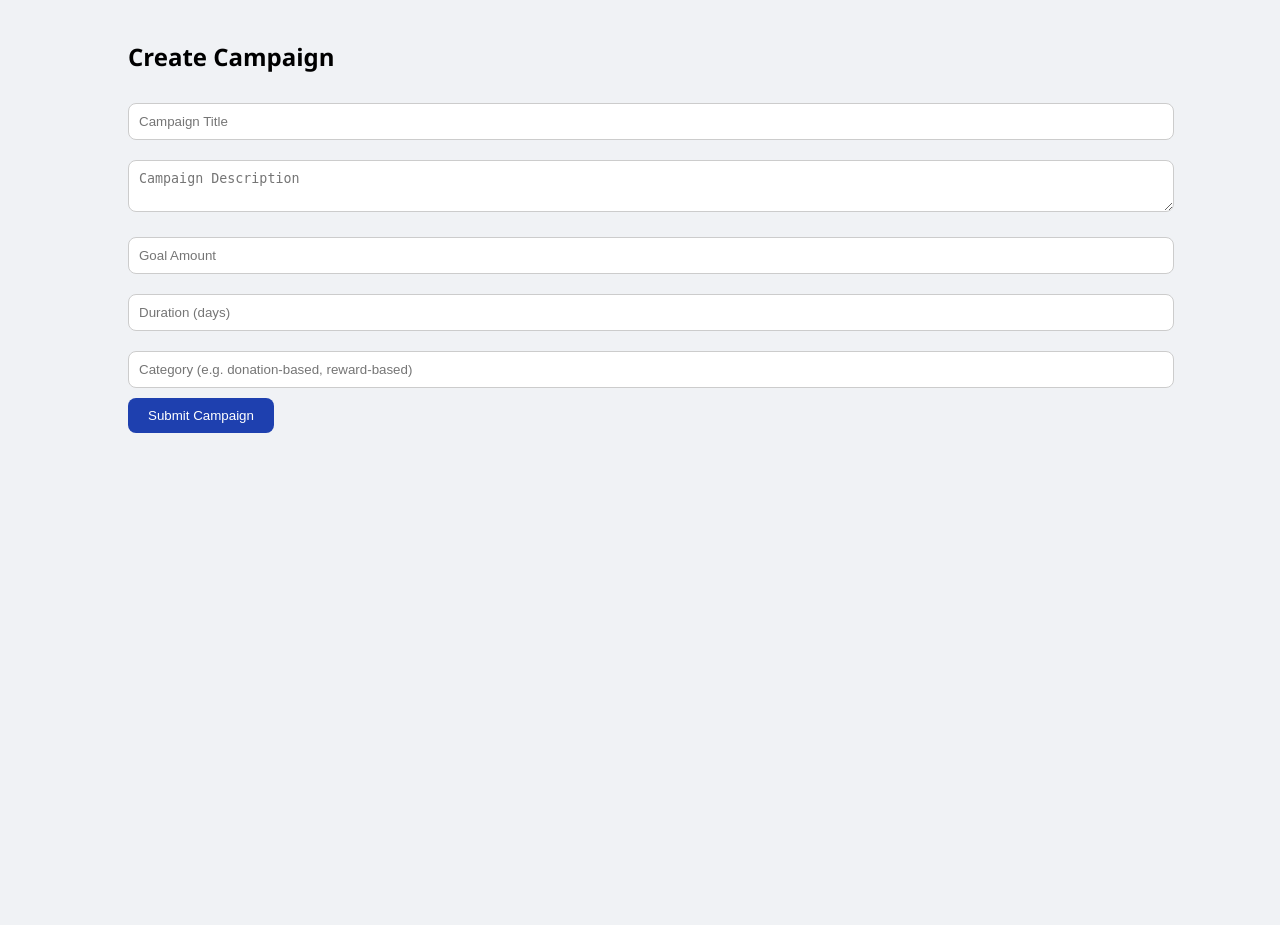
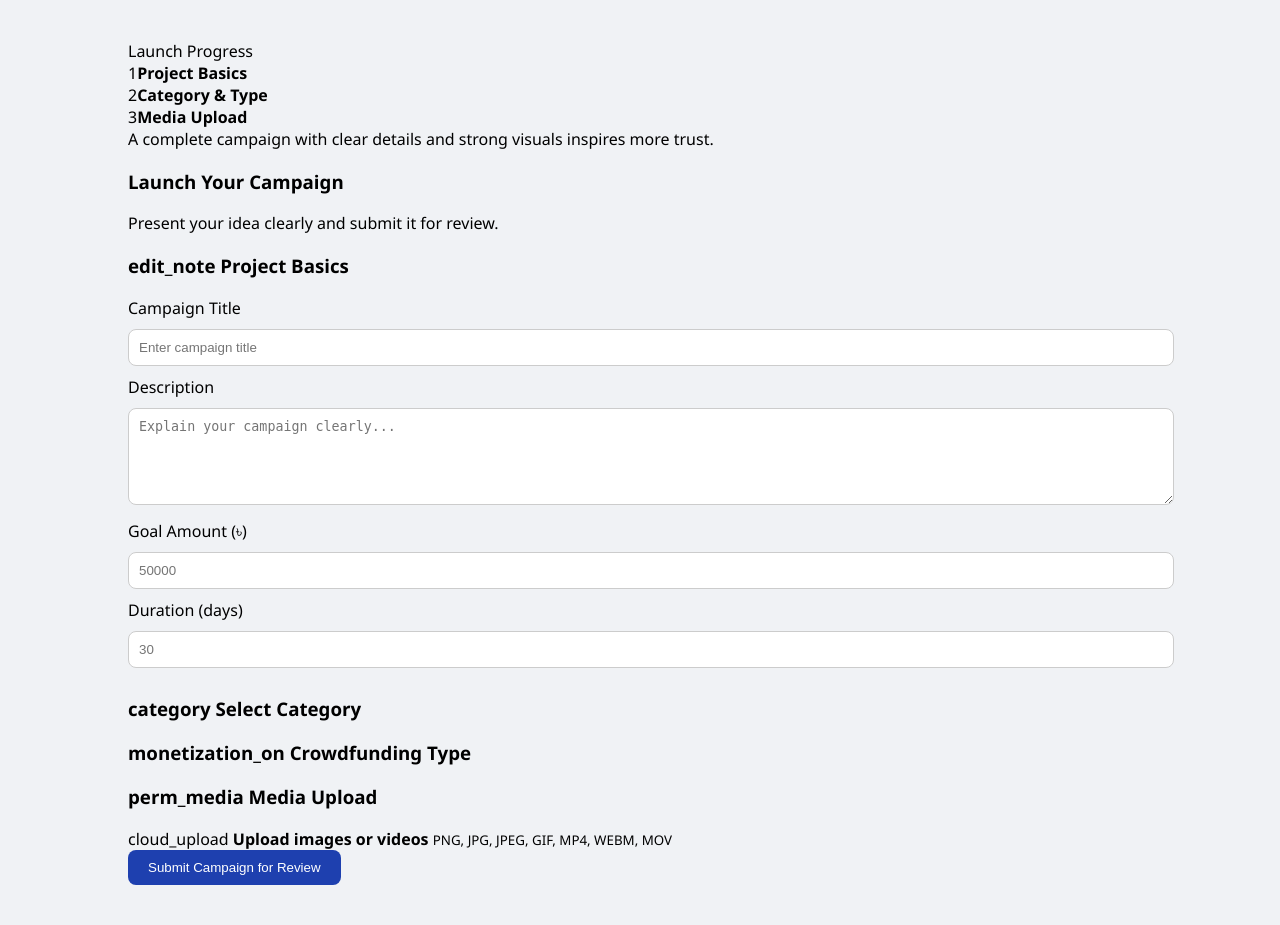
Before and after one commit to sakibhassansaad001/BangladeshAmi, a Flask app: template templates/create_campaign.html in a window 1280 px wide. Shown: the part 103-1028 px from the top of the page. Before the commit the page ends 536 px from the top, so only its background shows below. Run offline with Flask 3, Linux system fonts and the light colour scheme; the template is opened without the code that fills it, so the values that code supplies are empty; parts of the project's set-up code (start-up, migrations or seed data) failed here and were passed over.

Commit message:
Code added by Saad

```diff
--- a/app.py
+++ b/app.py
@@ -1,201 +1,247 @@
-from flask import Flask, render_template, redirect, url_for, request
-from models import db, User, Campaign, CampaignUpdate
+from flask import Flask, render_template, redirect, url_for, request, flash
+from models import (
+    db, User, Campaign, Contribution, CampaignUpdate, Media,
+    Wishlist, Comment, CommentVote, Notification
+)
 from config import Config
+from constants import CATEGORIES, CROWDFUNDING_TYPES
 from flask_login import LoginManager, login_user, login_required, logout_user, current_user
 from werkzeug.security import generate_password_hash, check_password_hash
+from werkzeug.utils import secure_filename
+from datetime import datetime
+import os
 
 app = Flask(__name__)
 app.config.from_object(Config)
 
-print("DB PATH:", app.config['SQLALCHEMY_DATABASE_URI'])
+os.makedirs(app.config['UPLOAD_FOLDER'], exist_ok=True)
 
 db.init_app(app)
 
-# [Saad] - Login manager setup kora hoyeche, signin page e redirect korbe
 login_manager = LoginManager()
 login_manager.init_app(app)
 login_manager.login_view = "signin"
 
-# [Saad] - Session management er jonno user load kora hoy ekhane
+
 @login_manager.user_loader
 def load_user(user_id):
     return User.query.get(int(user_id))
 
 
+from routes.discovery import discovery_bp
+from routes.campaign_features import campaign_bp
+from routes.comments import comments_bp
 
-# [Saad] - Home page
-@app.route('/')
-def index():
-    campaigns = Campaign.query.filter_by(status="approved").all()  # Module 2.4 [Hridoy] - Sudhu approved campaigns fetch kora hocche public visibility er jonno
-    return render_template("index.html", campaigns=campaigns)
+app.register_blueprint(discovery_bp)
+app.register_blueprint(campaign_bp)
+app.register_blueprint(comments_bp)
 
 
-# [Saad]  - Notun user registration handle kore
-@app.route('/signup', methods=['GET', 'POST'])
-def signup():
-    if request.method == 'POST':
-        hashed_pw = generate_password_hash(request.form['password'])
-        user = User(
-            name=request.form['name'],
-            email=request.form['email'],
-            password=hashed_pw,
-            university_name=request.form['university']
-        )
-        db.session.add(user)
-        db.session.commit()
-        return redirect(url_for('signin'))
-    return render_template("signup.html")
+def allowed_file(filename):
+    return '.' in filename and filename.rsplit('.', 1)[1].lower() in app.config['ALLOWED_EXTENSIONS']
 
 
-# [Saad] - User signin handle kore
-@app.route('/signin', methods=['GET', 'POST'])
-def signin():
-    if request.method == 'POST':
-        user = User.query.filter_by(email=request.form['email']).first()
-        if user and check_password_hash(user.password, request.form['password']):
-            login_user(user)
-            return redirect(url_for('dashboard'))
-    return render_template("signin.html")
+def create_notification(user_id, title, message, category, campaign_id=None):
+    notification = Notification(
+        user_id=user_id,
+        title=title,
+        message=message,
+        category=category,
+        campaign_id=campaign_id
+    )
+    db.session.add(notification)
 
 
-# [Saad]  - User logout handle kore
-@app.route('/logout')
-@login_required
-def logout():
-    logout_user()
-    return redirect(url_for('index'))
+@app.context_processor
+def inject_notifications():
+    if current_user.is_authenticated:
+        recent_notifications = Notification.query.filter_by(user_id=current_user.id)\
+            .order_by(Notification.created_at.desc())\
+            .limit(6).all()
+
+        unread_count = Notification.query.filter_by(
+            user_id=current_user.id,
+            is_read=False
+        ).count()
+
+        return {
+            "recent_notifications": recent_notifications,
+            "unread_notification_count": unread_count
+        }
+
+    return {
+        "recent_notifications": [],
+        "unread_notification_count": 0
+    }
 
 
-# [Saad] - User sob essential details diye campaign create korte parbe
-# [Saad] - Submit er age sob mandatory field fill kora must
-# [Saad] - Notun campaign "pending" hisebe admin review queue e jabe
+@app.route('/notifications/read/<int:id>', methods=['POST'])
+@login_required
+def mark_notification_read(id):
+    notification = Notification.query.get_or_404(id)
+    if notification.user_id != current_user.id:
+        flash("You are not allowed to access that notification.", "error")
+        return redirect(url_for('dashboard'))
+
+    notification.is_read = True
+    db.session.commit()
+
+    if notification.campaign_id:
+        return redirect(url_for('campaign_details_route', id=notification.campaign_id))
+    return redirect(url_for('dashboard'))
+
+
+
+
+
 @app.route('/create', methods=['GET', 'POST'])
 @login_required
 def create_campaign():
     if request.method == 'POST':
+        title = request.form.get('title', '').strip()
+        description = request.form.get('description', '').strip()
+        goal = request.form.get('goal', '').strip()
+        duration = request.form.get('duration', '').strip()
+        category = request.form.get('category', '').strip()
+        crowdfunding_type = request.form.get('crowdfunding_type', '').strip()
+
+        if not title or not description or not goal or not duration or not category or not crowdfunding_type:
+            flash("All campaign fields are required.", "error")
+            return redirect(url_for('create_campaign'))
+
+        try:
+            goal_amount = float(goal)
+            duration_days = int(duration)
+        except ValueError:
+            flash("Goal amount and duration must be valid numbers.", "error")
+            return redirect(url_for('create_campaign'))
+
+        if goal_amount <= 0:
+            flash("Goal amount must be greater than 0.", "error")
+            return redirect(url_for('create_campaign'))
+
+        if duration_days <= 0:
+            flash("Duration must be greater than 0.", "error")
+            return redirect(url_for('create_campaign'))
+
+        if category not in CATEGORIES:
+            flash("Please select a valid category.", "error")
+            return redirect(url_for('create_campaign'))
+
+        if crowdfunding_type not in CROWDFUNDING_TYPES:
+            flash("Please select a valid crowdfunding type.", "error")
+            return redirect(url_for('create_campaign'))
+
         campaign = Campaign(
-            title=request.form['title'],             # [Saad] - Campaign er title
-            description=request.form['description'], # [Saad] - Uddeshyo ar description
-            goal_amount=request.form['goal'],        # [Saad] - Funding er goal amount
-            duration=request.form['duration'],       # [Saad] - Campaign er duration
-            category=request.form['category'],       # [Saad] - Campaign er category
-            user_id=current_user.id,                 # [Saad] - Campaign ta logged-in user er sathe link kora hocche
-            status="pending"                         # [Saad] - Automatic vabe admin review queue e pathano hocche
+            title=title,
+            description=description,
+            goal_amount=goal_amount,
+            duration=duration_days,
+            category=category,
+            crowdfunding_type=crowdfunding_type,
+            user_id=current_user.id,
+            status="pending"
         )
         db.session.add(campaign)
+        db.session.flush()
+
+        files = request.files.getlist('media')
+        for file in files:
+            if file and file.filename:
+                if allowed_file(file.filename):
+                    filename = secure_filename(file.filename)
+                    unique_name = f"{campaign.id}_{int(datetime.utcnow().timestamp())}_{filename}"
+                    file.save(os.path.join(app.config['UPLOAD_FOLDER'], unique_name))
+                    ext = filename.rsplit('.', 1)[1].lower()
+                    media_type = 'video' if ext in ['mp4', 'webm', 'mov'] else 'image'
+                    db.session.add(Media(filename=unique_name, media_type=media_type, campaign_id=campaign.id))
+                else:
+                    flash(f"Unsupported file type: {file.filename}", "error")
+                    return redirect(url_for('create_campaign'))
+
+        admins = User.query.filter_by(role="admin").all()
+        for admin in admins:
+            create_notification(
+                user_id=admin.id,
+                title="New campaign submitted",
+                message=f"{current_user.name} submitted '{campaign.title}' for review.",
+                category="campaign",
+                campaign_id=campaign.id
+            )
+
         db.session.commit()
+        flash("Campaign submitted successfully for review.", "success")
         return redirect(url_for('dashboard'))
-    return render_template("create_campaign.html")
+
+    return render_template(
+        "create_campaign.html",
+        categories=CATEGORIES,
+        crowdfunding_types=CROWDFUNDING_TYPES
+    )
 
 
-# [Saad] - Admin sob pending campaigns er review queue dekhte parbe
-@app.route('/admin')
-@login_required
-def admin_dashboard():
-    if current_user.role != "admin":
-        return redirect(url_for('index'))
-    campaigns = Campaign.query.filter_by(status="pending").all()  # [Saad] - Admin review queue er jonno sob pending campaigns fetch kora hocche
-    return render_template("admin_dashboard.html", campaigns=campaigns)
 
 
-# [Siam] - Campaign creator approve deoar age campaign edit korte parbe
-@app.route('/edit/<int:id>', methods=['GET', 'POST'])
-@login_required
-def edit_campaign(id):
-    campaign = Campaign.query.get_or_404(id)
-
-    # [Siam] - Sudhu owner edit korte pabe, ar campaign ta pending thakte hobe
-    if campaign.user_id != current_user.id or campaign.status != "pending":
-        return redirect(url_for('dashboard'))
-
-    if request.method == 'POST':
-        campaign.title = request.form['title']               # [Siam] - Title update kora hocche
-        campaign.description = request.form['description']   # [Siam] - Description update kora hocche
-        campaign.goal_amount = request.form['goal']          # [Siam] - Goal amount update kora hocche
-        campaign.duration = request.form['duration']         # [Siam] - Duration update kora hocche
-        campaign.category = request.form['category']         # [Siam] - Category update kora hocche
-        db.session.commit()
-        return redirect(url_for('dashboard'))
-
-    return render_template("edit_campaign.html", campaign=campaign)
-
-
-# [Siam] - Campaign creator approve hওয়ার age campaign cancel korte parbe
 @app.route('/cancel/<int:id>')
 @login_required
 def cancel_campaign(id):
     campaign = Campaign.query.get_or_404(id)
-
-    # [Siam] - Sudhu owner cancel korte pabe, ar campaign ta pending thakte hobe
     if campaign.user_id == current_user.id and campaign.status == "pending":
-        campaign.status = "cancelled"  # [Siam] - Status cancelled kora holo
+        campaign.status = "cancelled"
         db.session.commit()
-
+        flash("Campaign cancelled.", "success")
+    else:
+        flash("You cannot cancel this campaign.", "error")
     return redirect(url_for('dashboard'))
 
 
-# [Siam] - Admin campaign approve korte parbe
-@app.route('/approve/<int:id>')
-@login_required
-def approve(id):
-    if current_user.role == "admin":
-        campaign = Campaign.query.get(id)
-        campaign.status = "approved"  # [Siam] - Status approved kora holo;
-        db.session.commit()
-    return redirect(url_for('admin_dashboard'))
 
 
-# [Siam] - Admin campaign reject korte parbe
-@app.route('/reject/<int:id>')
-@login_required
-def reject(id):
-    if current_user.role == "admin":
-        campaign = Campaign.query.get(id)
-        campaign.status = "rejected"  # [Siam] - Status rejected kora holo;
-        db.session.commit()
-    return redirect(url_for('admin_dashboard'))
-
-# [Hridoy] - User tar nijer sob campaign er status dekhe ekhane
-@app.route('/dashboard')
-@login_required
-def dashboard():
-    my_campaigns = Campaign.query.filter_by(user_id=current_user.id).all()  # [Hridoy] - Current user er sob campaign fetch kora hocche
-    return render_template("dashboard.html", campaigns=my_campaigns)
 
 
-# [Hridoy] - Supporting information (brief plan ba budget summary) dekha jay ekhane
-# [Hridoy] - Campaign er status detail page e visible
-def campaign_details(id):
-    campaign = Campaign.query.get_or_404(id)
-    updates = CampaignUpdate.query.filter_by(campaign_id=id).order_by(CampaignUpdate.created_at.desc()).all()  # [Hridoy] - Ei campaign er sob supporting info/updates fetch kora hocche
-    return render_template("campaign_details.html", campaign=campaign, updates=updates)
 
-@app.route('/campaign/<int:id>')
-def campaign_details_route(id):
-    return campaign_details(id)
-
-
-# [Hridoy] - Campaign creator supporting information post korte parbe (brief plan ba budget summary)
 @app.route('/campaign/<int:id>/update', methods=['POST'])
 @login_required
 def add_update(id):
     campaign = Campaign.query.get_or_404(id)
-
-    # [Hridoy] - Sudhu campaign creator supporting information attach korte parbe
     if campaign.user_id != current_user.id:
+        flash("Only the campaign owner can post updates.", "error")
         return redirect(url_for('campaign_details_route', id=id))
 
-    content = request.form['content']  # [Hridoy] - Form theke supporting info er content newa hocche
+    content = request.form.get('content', '').strip()
+    if not content:
+        flash("Update content is required.", "error")
+        return redirect(url_for('campaign_details_route', id=id))
 
-    update = CampaignUpdate(
-        content=content,        # [Hridoy] - Supporting information store kora hocche
-        campaign_id=id,
-        user_id=current_user.id
-    )
-    db.session.add(update)
+    db.session.add(CampaignUpdate(content=content, campaign_id=id, user_id=current_user.id))
+
+    contributor_ids = db.session.query(Contribution.user_id)\
+        .filter(Contribution.campaign_id == id, Contribution.user_id != current_user.id)\
+        .distinct().all()
+
+    for (user_id,) in contributor_ids:
+        create_notification(
+            user_id=user_id,
+            title="Campaign updated",
+            message=f"{current_user.name} posted a new update on '{campaign.title}'.",
+            category="update",
+            campaign_id=campaign.id
+        )
+
+    admins = User.query.filter_by(role="admin").all()
+    for admin in admins:
+        if admin.id != current_user.id:
+            create_notification(
+                user_id=admin.id,
+                title="Campaign owner posted an update",
+                message=f"{current_user.name} updated '{campaign.title}'.",
+                category="alert",
+                campaign_id=campaign.id
+            )
+
     db.session.commit()
+    flash("Campaign update posted.", "success")
     return redirect(url_for('campaign_details_route', id=id))
-
 
 
 if __name__ == "__main__":
--- a/templates/create_campaign.html
+++ b/templates/create_campaign.html
@@ -1,19 +1,113 @@
-<!-- [Saad] - Form for creating a campaign with all essential details -->
-<!-- [Saad] - All fields marked required so submission is blocked if any are empty -->
-<!-- [Saad] - On submit, campaign enters admin review queue as "pending" -->
-
 {% extends "base.html" %}
+{% block title %}Create Campaign · BangladeshAmi{% endblock %}
 {% block content %}
 
-<h2>Create Campaign</h2>
+<section class="form-page-shell">
+    <aside class="form-sidebar">
+        <div class="sidebar-sticky">
+            <span class="sidebar-kicker">Launch Progress</span>
+            <div class="step-item active"><span>1</span><strong>Project Basics</strong></div>
+            <div class="step-item"><span>2</span><strong>Category & Type</strong></div>
+            <div class="step-item"><span>3</span><strong>Media Upload</strong></div>
+            <div class="step-note">
+                A complete campaign with clear details and strong visuals inspires more trust.
+            </div>
+        </div>
+    </aside>
 
-<form method="POST">
-    <input type="text" name="title" placeholder="Campaign Title" required>               <!-- [Saad] - Campaign title; Module 1.2 [Saad] - required -->
-    <textarea name="description" placeholder="Campaign Description" required></textarea>  <!-- [Saad] - Purpose and description; Module 1.2 [Saad] - required -->
-    <input type="number" name="goal" placeholder="Goal Amount" required>                 <!-- [Saad] - Funding goal amount; Module 1.2 [Saad] - required -->
-    <input type="number" name="duration" placeholder="Duration (days)" required>         <!-- [Saad] - Campaign duration; Module 1.2 [Saad] - required -->
-    <input type="text" name="category" placeholder="Category (e.g. donation-based, reward-based)" required>  <!--[Saad] - Campaign category; [Saad] - required -->
-    <button type="submit">Submit Campaign</button>  <!-- [Saad] - Submitting sends campaign to admin review queue as "pending" -->
-</form>
+    <section class="form-main">
+        <div class="section-heading">
+            <h1>Launch Your Campaign</h1>
+            <p>Present your idea clearly and submit it for review.</p>
+        </div>
+
+        <form method="POST" enctype="multipart/form-data" class="stack-form">
+            <div class="form-panel">
+                <h3><span class="material-symbols-outlined">edit_note</span> Project Basics</h3>
+
+                <div class="form-group">
+                    <label>Campaign Title</label>
+                    <input type="text" name="title" placeholder="Enter campaign title" required>
+                </div>
+
+                <div class="form-group">
+                    <label>Description</label>
+                    <textarea name="description" rows="5" placeholder="Explain your campaign clearly..." required></textarea>
+                </div>
+
+                <div class="two-col">
+                    <div class="form-group">
+                        <label>Goal Amount (৳)</label>
+                        <input type="number" name="goal" min="1" placeholder="50000" required>
+                    </div>
+                    <div class="form-group">
+                        <label>Duration (days)</label>
+                        <input type="number" name="duration" min="1" placeholder="30" required>
+                    </div>
+                </div>
+            </div>
+
+            <div class="form-panel">
+                <h3><span class="material-symbols-outlined">category</span> Select Category</h3>
+                <div class="selection-grid">
+                    {% for cat in categories %}
+                    <label class="choice-card">
+                        <input type="radio" name="category" value="{{ cat }}" required>
+                        <span>{{ cat }}</span>
+                    </label>
+                    {% endfor %}
+                </div>
+            </div>
+
+            <div class="form-panel">
+                <h3><span class="material-symbols-outlined">monetization_on</span> Crowdfunding Type</h3>
+                <div class="selection-grid">
+                    {% for t in crowdfunding_types %}
+                    <label class="choice-card">
+                        <input type="radio" name="crowdfunding_type" value="{{ t }}" required>
+                        <span>{{ t }}</span>
+                    </label>
+                    {% endfor %}
+                </div>
+            </div>
+
+            <div class="form-panel">
+                <h3><span class="material-symbols-outlined">perm_media</span> Media Upload</h3>
+
+                <label class="upload-card" for="media-input">
+                    <span class="material-symbols-outlined">cloud_upload</span>
+                    <strong>Upload images or videos</strong>
+                    <small>PNG, JPG, JPEG, GIF, MP4, WEBM, MOV</small>
+                    <input type="file" id="media-input" name="media" multiple accept="image/*,video/*" hidden onchange="showPreview(this)">
+                </label>
+
+                <div id="media-preview" class="media-preview"></div>
+            </div>
+
+            <div class="form-actions">
+                <button type="submit" class="btn btn-primary">Submit Campaign for Review</button>
+            </div>
+        </form>
+    </section>
+</section>
+
+<script>
+function showPreview(input) {
+    const preview = document.getElementById('media-preview');
+    preview.innerHTML = '';
+
+    Array.from(input.files).forEach(file => {
+        const reader = new FileReader();
+        reader.onload = e => {
+            if (file.type.startsWith('image/')) {
+                preview.innerHTML += `<div class="preview-card"><img src="${e.target.result}" class="preview-img" alt="preview"></div>`;
+            } else {
+                preview.innerHTML += `<div class="preview-card preview-file"><span class="material-symbols-outlined">movie</span><span>${file.name}</span></div>`;
+            }
+        };
+        reader.readAsDataURL(file);
+    });
+}
+</script>
 
 {% endblock %}
```
Also changed, not shown: config.py (+6 -5 lines), constants.py (added, +23 -0 lines), models.py (+10 -21 lines), templates/success.html (added, +25 -0 lines).
